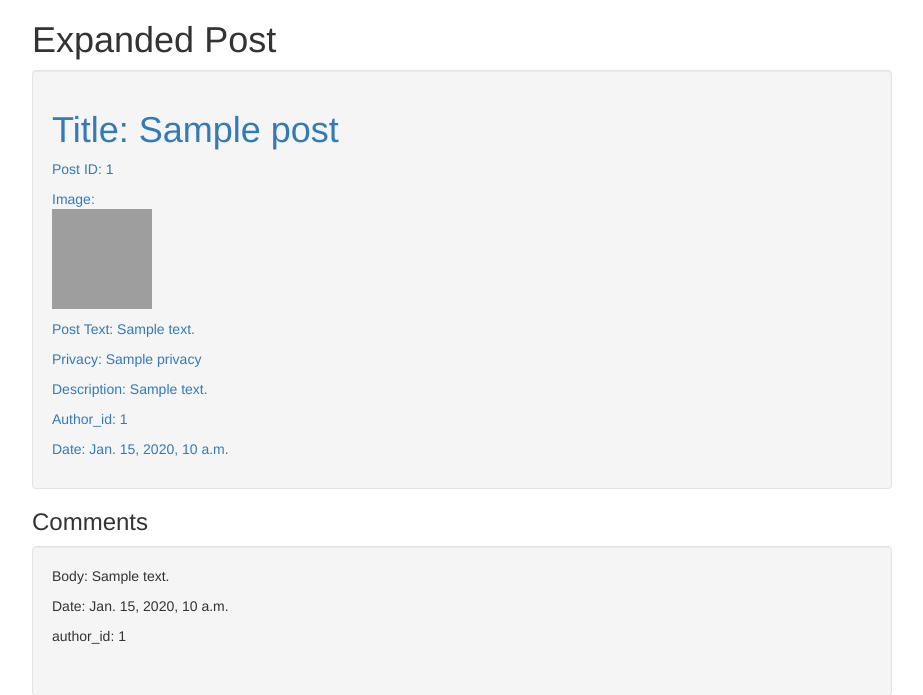
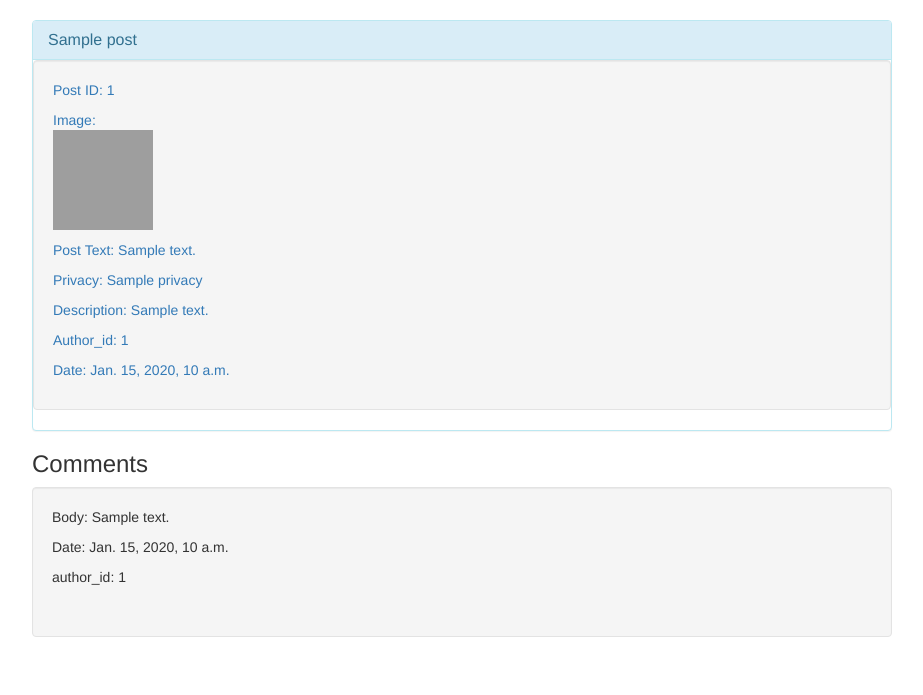
Before and after one commit to CMPUT410W15T02/CMPUT410W15-project, a Django app: template social_distribution/templates/posts/expand_post.html in a window 1280 px wide. Shown: the part 52-747 px from the top of the page, without its empty margins (178-1101 px from the left). Run offline with Django 3.2, Linux system fonts and the light colour scheme; the template is opened without the code that fills it: most values are stand-ins (such as "Sample title", 1, 10 or a date in 2020); some libraries are stand-ins or nearby versions; grey boxes are pictures that could not be loaded.

Commit message:
fixed following remote users issue

```diff
--- a/social_distribution/authors/views.py
+++ b/social_distribution/authors/views.py
@@ -511,7 +511,7 @@ def ajax_retrieve_latest_post(request):
                         post_text = post['content']
                         date = timezone.make_aware(datetime.datetime.strptime(post['pubdate'], '%Y-%m-%d'), timezone.get_default_timezone())
 
-                        new_post = Post(uuid=uuid, title=title, description="", author=new_profile, date=date,content_type=content_type,post_text=post_text,privacy=1)
+                        new_post = Post(uuid=uuid, title=title, description="", author=new_profile, date=date,content_type=content_type,post_text=post_text,privacy='1')
                         post_query.append(new_post)
                 elif host.name == "Group7":
                     for post in host_posts['posts']:
@@ -539,9 +539,10 @@ def ajax_retrieve_latest_post(request):
                         #Date is set to April 1 because its not given
                         date = timezone.make_aware(datetime.datetime.strptime('2015-04-01', '%Y-%m-%d'), timezone.get_default_timezone())
 
-                        new_post = Post(title=title, description="", author=new_profile, date=date,content_type=content_type,post_text=post_text,privacy=1)
+                        new_post = Post(title=title, description="", author=new_profile, date=date,content_type=content_type,post_text=post_text,privacy='1')
                         post_query.append(new_post)
             except:
+                print("fail")
                 pass
 
 
--- a/social_distribution/templates/posts/expand_post.html
+++ b/social_distribution/templates/posts/expand_post.html
@@ -1,13 +1,15 @@
 {% extends 'authors/base.html' %}
 {% block block_body %}
     <div class="margins">
-		<h1> Expanded Post </h1>
+	    <div class="panel panel-info">
+	    	<div class="panel-heading">
+	    		<h1 class="panel-title"> {{post.title}}</h1>
+	    	</div>
 		{% if post.author.host = 'http://cs410.cs.ualberta.ca:41024' %}
     	<div class="well">
         {% else %}
         <div class="well text-primary">
         {% endif %}
-	   	<h1>Title: {{post.title}}</h1>
 
 		<div>
 			<p>Post ID: {{post.id}}</p>
@@ -26,6 +28,7 @@
 			<p>Description: {{post.description}} </p>
 			<p>Author_id: {{post.author_id}} </p>
 			<p>Date: {{post.date}} </p>
+		</div>
 		</div>
 		</div>
 		<h3>Comments </h3>
```
Also changed, not shown: social_distribution/db.sqlite3.
